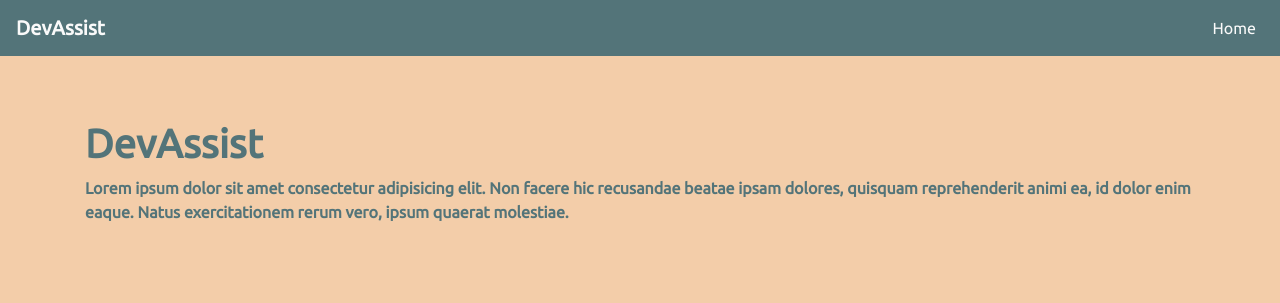
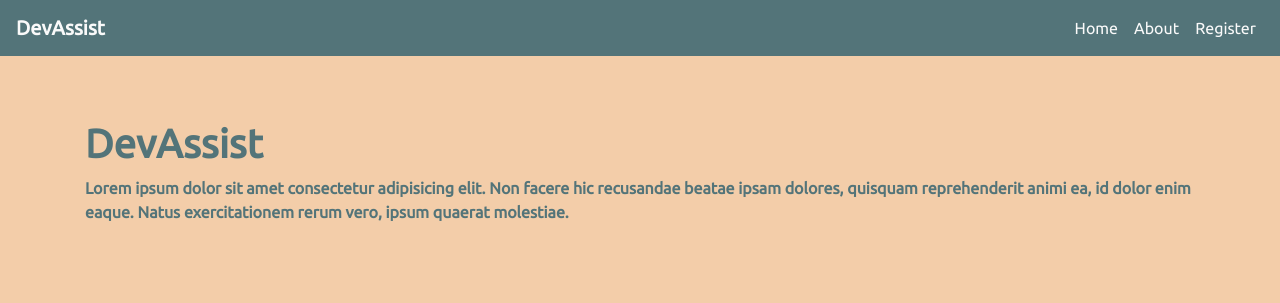
Before and after one commit to alimgee/dev_assist, a Django app: page /about/ in a window 1280 px wide. Shown: the top 303 px of the page. Run offline with Django 3.2, Linux system fonts and the light colour scheme; some libraries are stand-ins or nearby versions.

Commit message:
Updating Nav to add about and register pages, also added a correct title tag

```diff
--- a/templates/base.html
+++ b/templates/base.html
@@ -13,6 +13,12 @@
     <link href="https://stackpath.bootstrapcdn.com/font-awesome/4.7.0/css/font-awesome.min.css" rel="stylesheet"
         integrity="sha384-wvfXpqpZZVQGK6TAh5PVlGOfQNHSoD2xbE+QkPxCAFlNEevoEH3Sl0sibVcOQVnN" crossorigin="anonymous">
     <link rel="stylesheet" href="{% static 'css/main.css' %}">
+    {% if title %}
+    <title>DevAssist - {{ title }}</title>
+    {% else %}
+    <title>DevAssist</title>
+    {% endif %}
+
 </head>
 
 <body>
@@ -25,7 +31,9 @@
             </button>
             <div class="collapse navbar-collapse" id="navbarNavAltMarkup">
                 <div class="navbar-nav ml-auto ">
-                    <a class="nav-item nav-link " href="{{% url 'home' %}">Home</a>
+                    <a class="nav-item nav-link " href="{% url 'home' %}">Home</a>
+                    <a class="nav-item nav-link " href="{% url 'about' %}">About</a>
+                    <a class="nav-item nav-link " href="{% url 'register' %}">Register</a>
                 </div>
             </div>
                 </nav>
```
